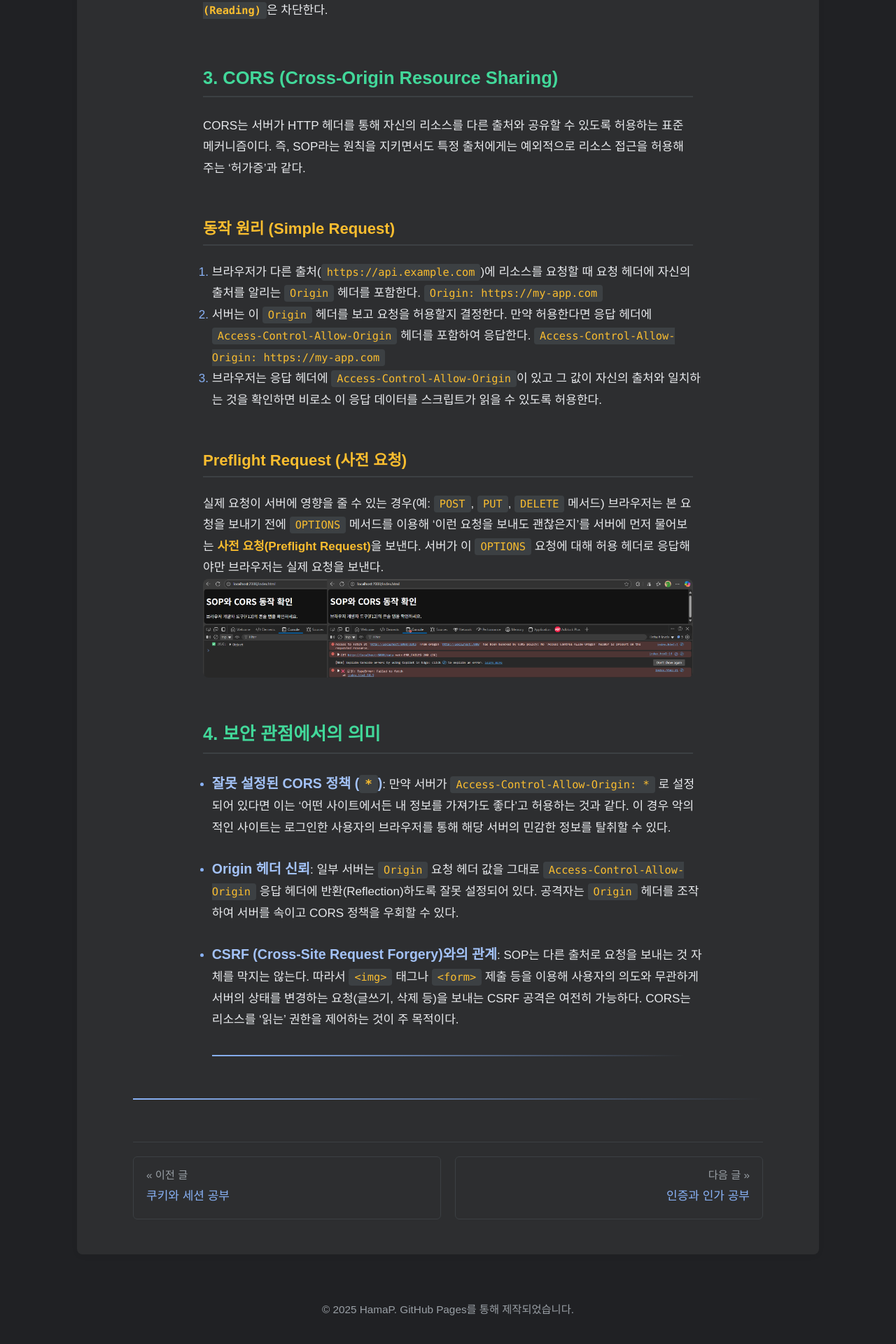
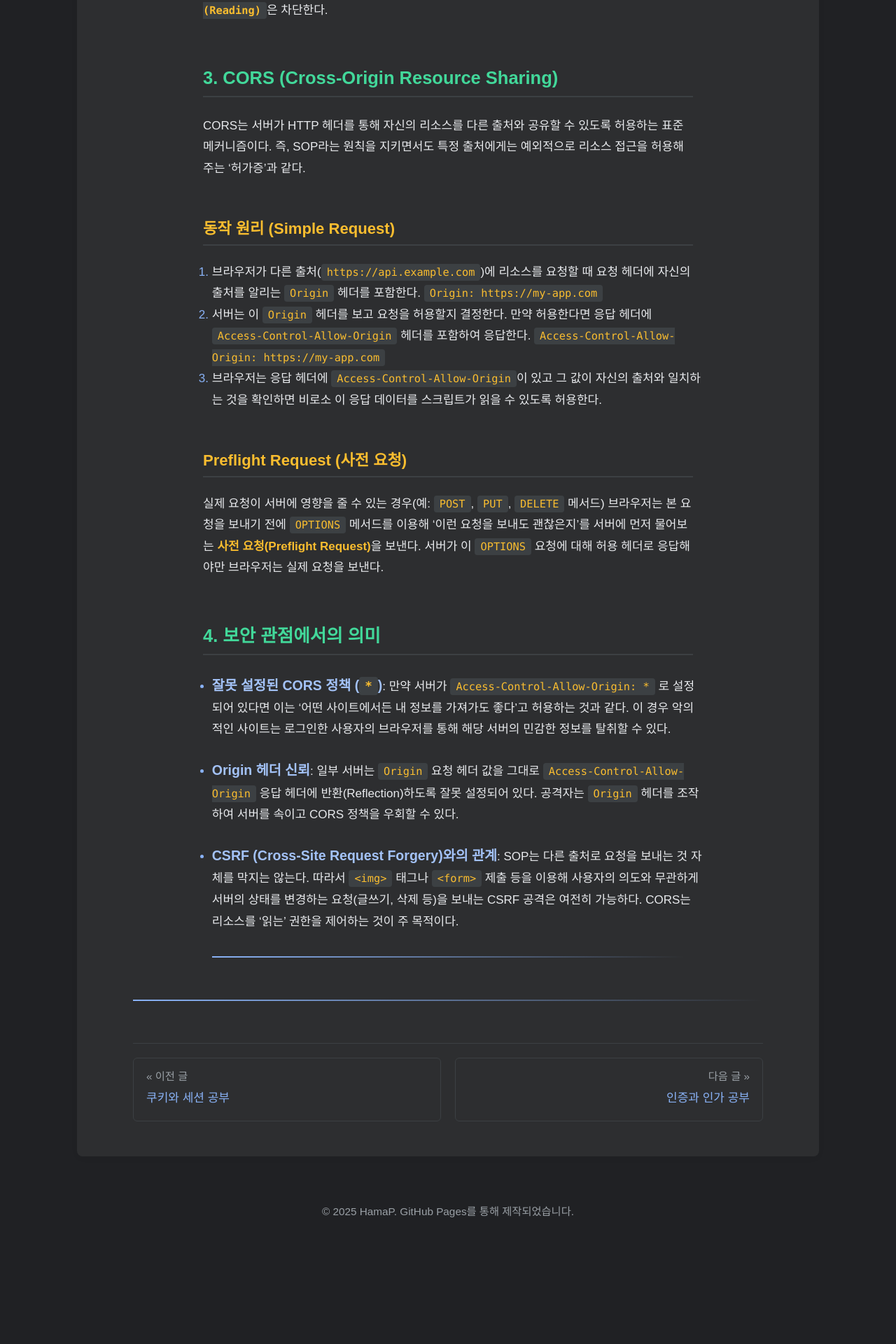
Before and after one commit to HamaP0/HamaP0.github.io, a Jekyll site: the page built from _posts/웹 기술/2025-08-14-SopCors_study.md, in a window 1280 px wide. Shown: the part 1134-3054 px from the top of the page at 70% size. Built offline with Jekyll 4.4.1, drawn with Linux system fonts in a browser that asks for light colours; some web fonts are replaced; after the commit the page ends 2914 px from its top, so only the background shows below that.

Commit message:
Update 2025-08-14-SopCors_study.md

```diff
--- a/_posts/웹 기술/2025-08-14-SopCors_study.md
+++ b/_posts/웹 기술/2025-08-14-SopCors_study.md
@@ -36,7 +36,6 @@ CORS는 서버가 HTTP 헤더를 통해 자신의 리소스를 다른 출처와
 
 #### **Preflight Request (사전 요청)**
 실제 요청이 서버에 영향을 줄 수 있는 경우(예: `POST`, `PUT`, `DELETE` 메서드) 브라우저는 본 요청을 보내기 전에 `OPTIONS` 메서드를 이용해 '이런 요청을 보내도 괜찮은지'를 서버에 먼저 물어보는 **사전 요청(Preflight Request)**을 보낸다. 서버가 이 `OPTIONS` 요청에 대해 허용 헤더로 응답해야만 브라우저는 실제 요청을 보낸다.
-   ![CORS](/assets/images/CORS_1.png)
 
 ### 4. 보안 관점에서의 의미
 
```
